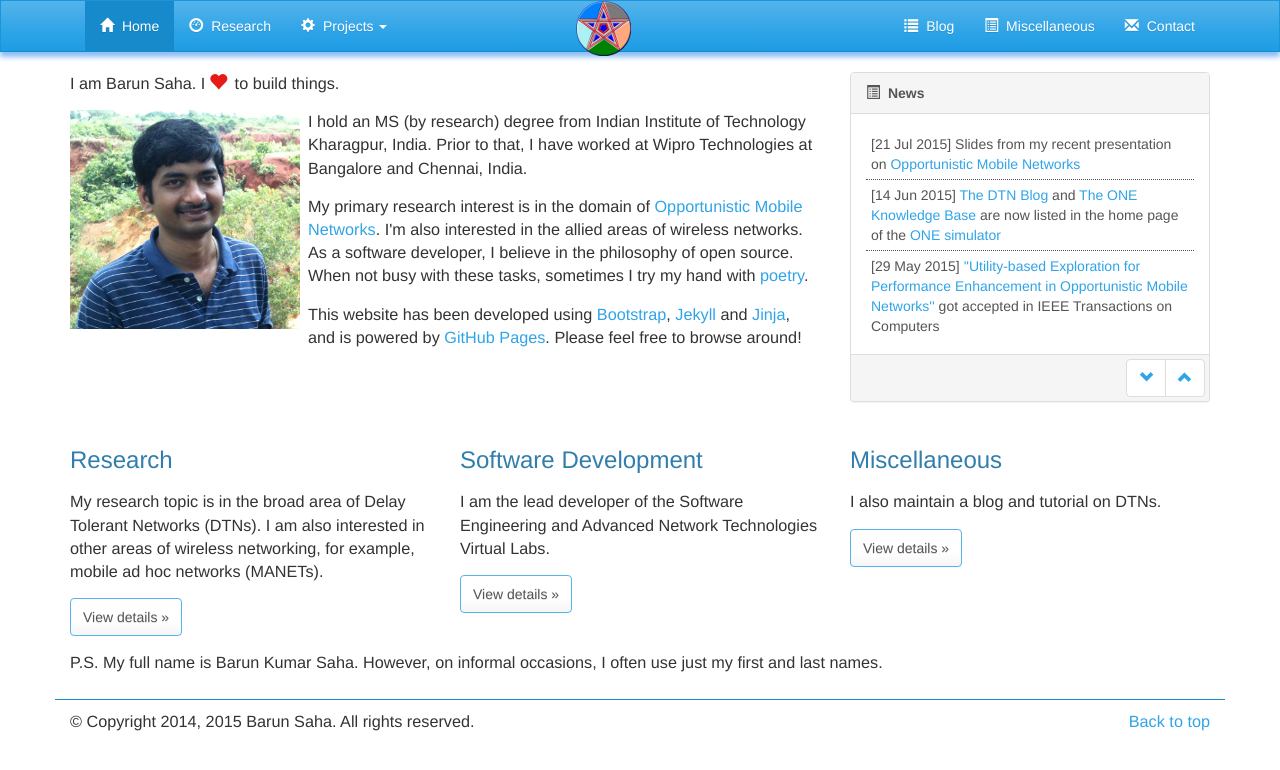
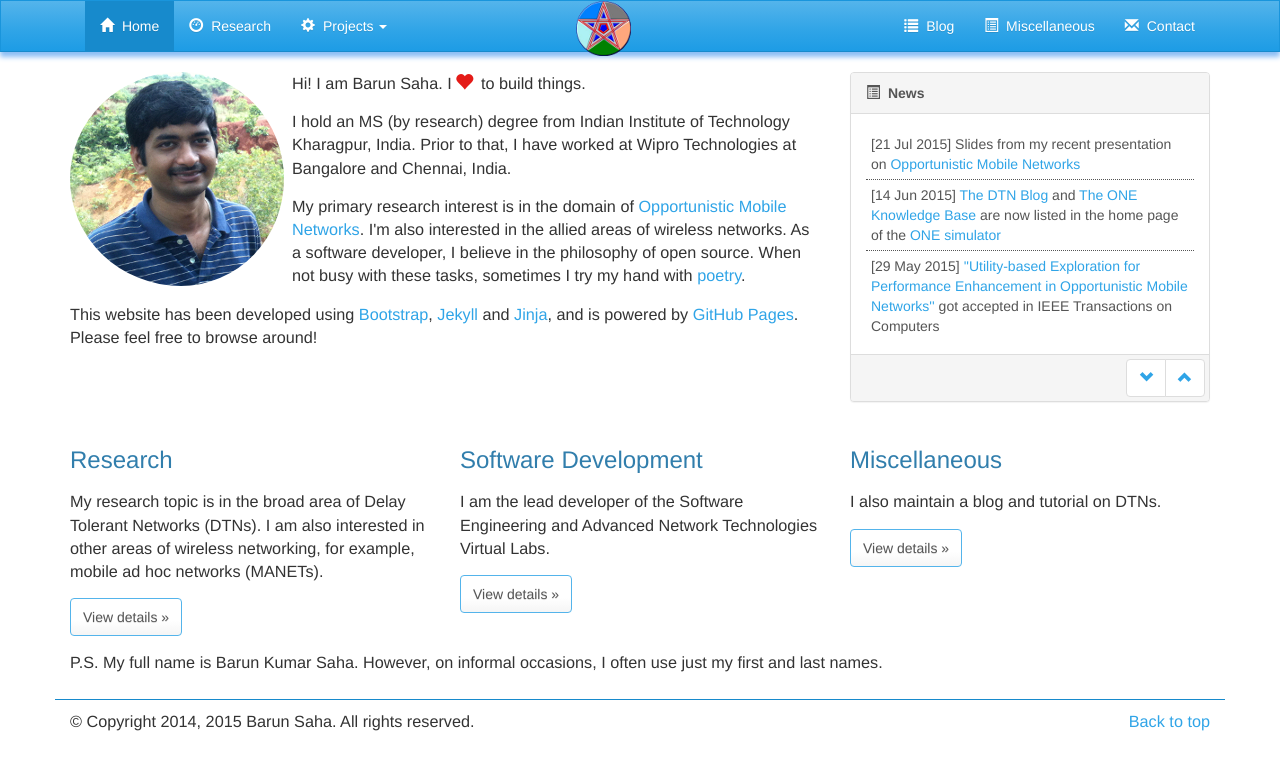
Before and after one commit to barun-saha/barun-saha.github.io, a Jekyll site: the page index.html, which Jekyll copies as it is, in a window 1280 px wide. Shown: the top 770 px of the page. Built offline with Jekyll 4.4.1, drawn with Linux system fonts in a browser that asks for light colours; nearby versions of some CDN libraries.

Commit message:
Changed image to circular with CSS

```diff
--- a/assets/css/custom.css
+++ b/assets/css/custom.css
@@ -364,3 +364,9 @@ nav.navbar {
 .panel-footer {
     padding: 4px;
 }
+
+.circle {
+    border-radius: 50%;
+    -moz-border-radius: 50%;
+    -webkit-border-radius: 50%;
+}
--- a/index.html
+++ b/index.html
@@ -70,19 +70,17 @@
     <div class="container">
 		<div class="row">
 			<div class="col-md-8">
+               <img align="left" alt="Barun Saha"
+                    style="padding-right: 8px;" class="circle"
+                    src="images/self/barun_saha_thumbnail.jpg">
+
 				<p>
-					I am Barun Saha. I
+					Hi! I am Barun Saha. I
                     <span class="glyphicon glyphicon-heart heart-beat" style="color: #E41B17;"></span>
 					to build things.
 				</p>
 
 				<p>
-                    <a href="images/self/barun_saha.jpg">
-					   <img align="left" alt="Barun Saha"
-                            style="padding-right: 8px;"
-                            src="images/self/barun_saha_thumbnail.jpg">
-                    </a>
-
 					I hold an MS (by research) degree from Indian Institute of
 					Technology Kharagpur, India.
 					Prior to that, I have worked at Wipro Technologies
```
Also changed, not shown: templates/index.html (+5 -7 lines), images/self/barun_saha_thumbnail.jpg.
